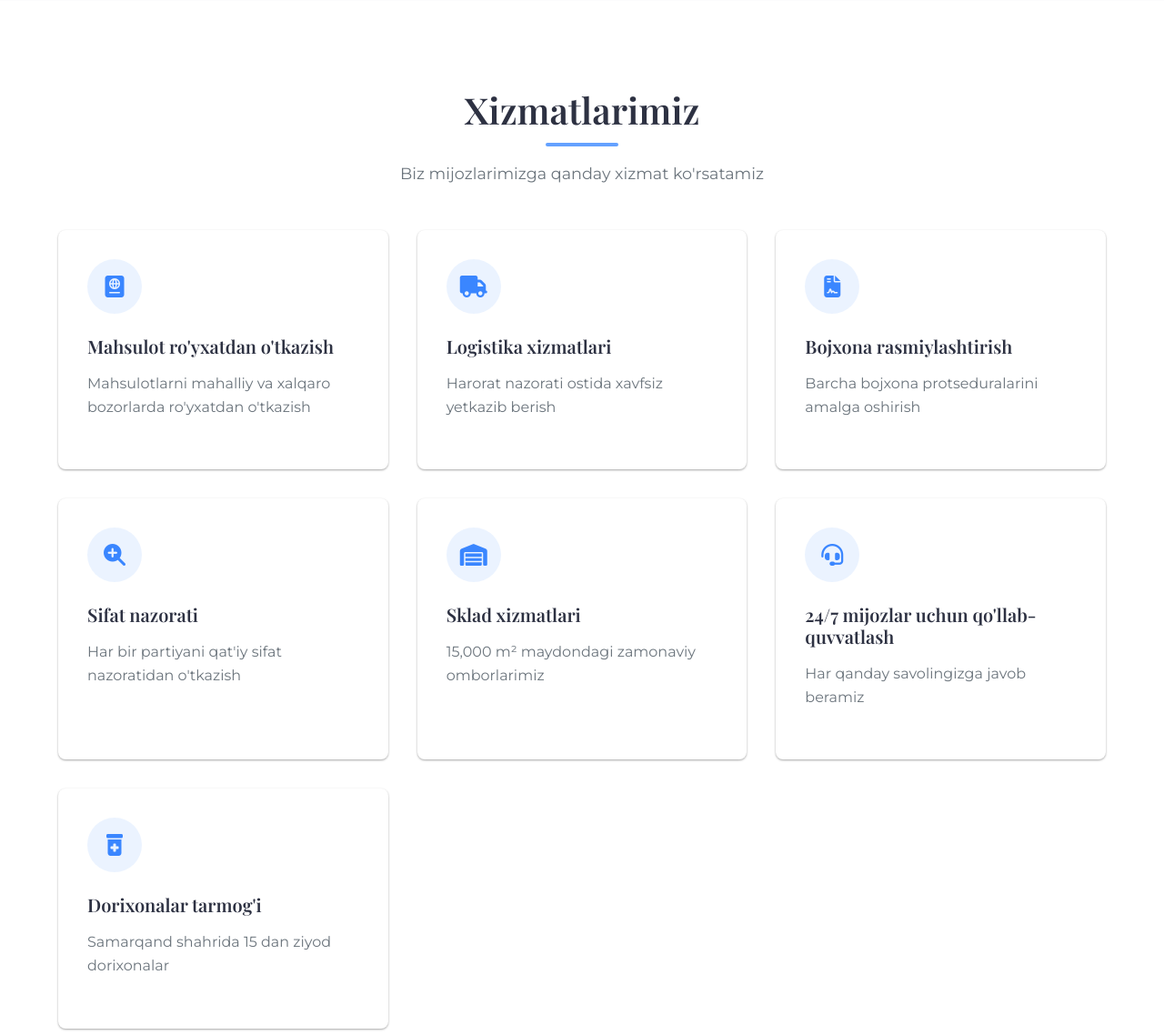
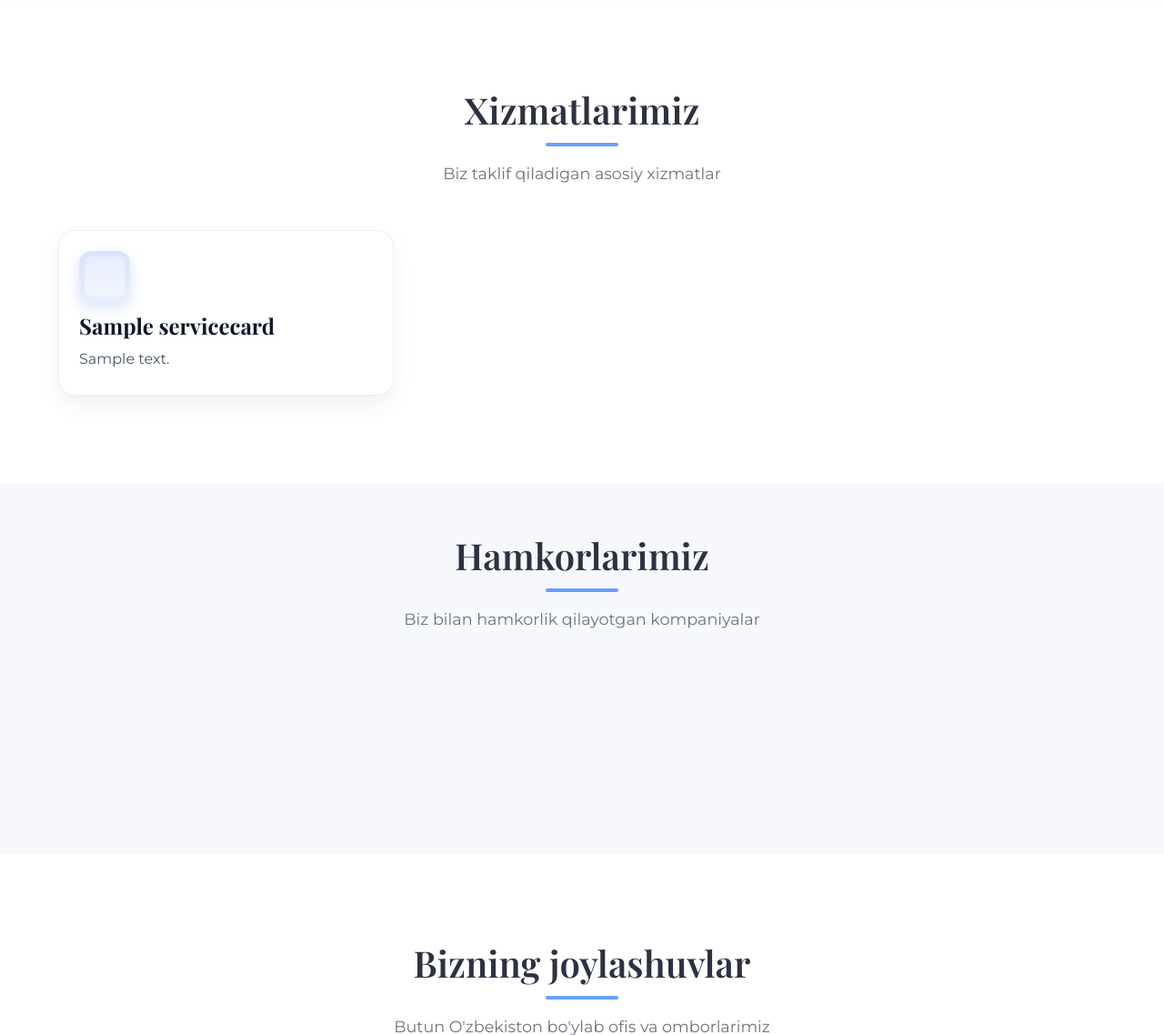
Before and after one commit to davronovuz/biotektpharm, a Django app: template templates/index.html in a window 1280 px wide. Shown: the part 2465-3603 px from the top of the page at 91% size. Run offline with Django 5.2, Linux system fonts and the light colour scheme; the template is opened without the code that fills it: values that come from a table or form of the project are taken from there, others are empty; tables that the repository leaves empty hold one stand-in row (values such as "Sample post"); grey boxes marked "Sample" are stand-in pictures; parts of the project's set-up code (start-up, migrations or seed data) failed here and were passed over.

Commit message:
sh hhasaj shas

```diff
--- a/static/css/styles.css
+++ b/static/css/styles.css
@@ -813,3 +813,124 @@ section.hero { padding: 0 !important; }
 @media (prefers-reduced-motion: reduce){
   .h-item, .h-item.in-view .h-media img{ transition:none; animation:none; }
 }
+
+
+/* ===== XIZMATLAR (venta-feel) ===== */
+.svc-grid{
+  display:grid;
+  grid-template-columns:repeat(3, 1fr);
+  gap:22px;
+}
+@media (max-width:1024px){ .svc-grid{ grid-template-columns:repeat(2,1fr); } }
+@media (max-width:640px){ .svc-grid{ grid-template-columns:1fr; } }
+
+.svc-card{
+  position:relative;
+  overflow:hidden;
+  border-radius:18px;
+  background:#fff;
+  border:1px solid #e9eef5;
+  padding:22px 22px 26px;
+  box-shadow:0 10px 24px rgba(16,24,40,.06);
+  transition:transform .22s ease, box-shadow .22s ease, border-color .22s ease;
+  will-change: transform, box-shadow;
+}
+.svc-card:hover{
+  transform: translateY(-4px);
+  box-shadow:0 18px 36px rgba(16,24,40,.10);
+  border-color: rgba(30,99,255,.25);
+}
+
+.svc-icon{
+  width:56px; height:56px; border-radius:14px;
+  display:flex; align-items:center; justify-content:center;
+  background:linear-gradient(180deg, rgba(37,99,235,.12), rgba(37,99,235,.05));
+  box-shadow:0 6px 16px rgba(37,99,235,.18), inset 0 0 0 6px rgba(37,99,235,.06);
+  color:#2563eb; margin-bottom:12px; flex-shrink:0;
+}
+.svc-icon i{ font-size:20px; }
+.svc-icon img{ width:62%; height:62%; object-fit:contain; }
+
+.svc-title{
+  font-family:'Playfair Display', serif;
+  font-weight:800; color:#0f172a;
+  font-size:clamp(18px,2.1vw,24px);
+  margin:6px 0 8px;
+}
+.svc-text{ color:#475569; line-height:1.7; margin:0; }
+
+/* watermark */
+.svc-watermark{
+  position:absolute; right:-8px; bottom:-10px; z-index:-1;
+  opacity:.08; transform: rotate(-6deg);
+  pointer-events:none; line-height:1;
+}
+.svc-watermark i{ font-size:160px; color:#0b1220; }
+.svc-watermark img{ width:200px; height:auto; filter:grayscale(100%); opacity:.12; transform:rotate(-6deg); }
+
+/* ===== HAMKORLAR (VENTA social projects uslubida) ===== */
+.partners{ background:#f7f8fb; padding:56px 0; }
+.partners-row{
+  display:grid; gap:16px; margin-bottom:16px;
+  opacity:0; transform:translateY(24px) scale(.98);
+  transition:opacity .6s ease, transform .6s cubic-bezier(.2,.7,.2,1);
+  will-change: transform, opacity;
+}
+.partners-row.in-view{ opacity:1; transform:translateY(0) scale(1); }
+
+.partners-row--xl{ grid-template-columns:repeat(4, 1fr); }
+.partners-row--md{ grid-template-columns:repeat(6, 1fr); }
+.partners-row--sm{ grid-template-columns:repeat(8, 1fr); }
+
+@media (max-width:1200px){
+  .partners-row--xl{ grid-template-columns:repeat(3,1fr); }
+  .partners-row--md{ grid-template-columns:repeat(4,1fr); }
+  .partners-row--sm{ grid-template-columns:repeat(6,1fr); }
+}
+@media (max-width:900px){
+  .partners-row--xl{ grid-template-columns:repeat(2,1fr); }
+  .partners-row--md{ grid-template-columns:repeat(3,1fr); }
+  .partners-row--sm{ grid-template-columns:repeat(4,1fr); }
+}
+@media (max-width:600px){
+  .partners-row--xl{ grid-template-columns:repeat(2,1fr); }
+  .partners-row--md{ grid-template-columns:repeat(2,1fr); }
+  .partners-row--sm{ grid-template-columns:repeat(3,1fr); }
+}
+
+.partner-card{
+  position:relative; display:flex; align-items:center; justify-content:center;
+  height:92px; border-radius:14px;
+  background:#fff; border:1px solid #e9eef5;
+  box-shadow:0 6px 18px rgba(16,24,40,.06);
+  transition: transform .25s ease, box-shadow .25s ease, border-color .25s ease, filter .25s ease;
+  overflow:hidden;
+}
+.partner-card:focus{ outline:3px solid rgba(58,134,255,.35); outline-offset:2px; }
+.partner-card:hover{
+  transform:translateY(-6px);
+  box-shadow:0 14px 30px rgba(16,24,40,.10);
+  border-color:rgba(58,134,255,.28);
+}
+.partner-logo{ width:78%; max-width:220px; display:flex; align-items:center; justify-content:center; }
+.partner-logo img{
+  max-width:100%; max-height:56px; object-fit:contain;
+  filter: grayscale(100%) contrast(1.05) brightness(.94);
+  transition: filter .25s ease, transform .25s ease;
+  transform: translateZ(0);
+}
+.partner-card:hover .partner-logo img{
+  filter:none;
+  transform:scale(1.03);
+}
+
+/* ixtiyoriy pastki note (hover’da ko‘rinadigan yengil overlay) */
+.partner-note{
+  position:absolute; left:10px; right:10px; bottom:10px;
+  background:rgba(10,16,26,.65); color:#f6f9ff;
+  font-size:12.5px; padding:6px 10px; border-radius:10px;
+  opacity:0; transform:translateY(8px);
+  transition:opacity .22s ease, transform .22s ease;
+  text-align:center;
+}
+.partner-card:hover .partner-note{ opacity:1; transform:translateY(0); }
--- a/static/js/script.js
+++ b/static/js/script.js
@@ -342,3 +342,21 @@ document.addEventListener('DOMContentLoaded', () => {
 
   rows.forEach(r=>io.observe(r));
 })();
+
+
+
+/* ===== Partners rows: reveal on scroll (VENTA-feel) ===== */
+(() => {
+  const rows = document.querySelectorAll('.partners-row');
+  if (!rows.length || !('IntersectionObserver' in window)) return;
+
+  const io = new IntersectionObserver((entries) => {
+    entries.forEach(e => {
+      if (!e.isIntersecting) return;
+      e.target.classList.add('in-view');
+      io.unobserve(e.target);
+    });
+  }, { threshold: 0.15, rootMargin: '0px 0px -10% 0px' });
+
+  rows.forEach(r => io.observe(r));
+})();
--- a/templates/index.html
+++ b/templates/index.html
@@ -208,89 +208,101 @@
 </section>
 
 
-
-
     <!-- Services Section -->
 <section class="services" id="services">
   <div class="container">
     <div class="section-header">
-                <h2 data-i18n="services_title">Xizmatlarimiz</h2>
-                <p data-i18n="services_subtitle">Biz mijozlarimizga qanday xizmat ko'rsatamiz</p>
+      <h2>Xizmatlarimiz</h2>
+      <p>Biz taklif qiladigan asosiy xizmatlar</p>
     </div>
 
-            <div class="services-grid">
-                <div class="service-card">
-                    <div class="service-icon">
-                        <i class="fas fa-passport"></i>
-                    </div>
-                    <h3 data-i18n="service1_title">Mahsulot ro'yxatdan o'tkazish</h3>
-                    <p data-i18n="service1_text">Mahsulotlarni mahalliy va xalqaro bozorlarda ro'yxatdan o'tkazish</p>
+    <div class="svc-grid">
+      {% for s in service_cards %}
+        <article class="svc-card">
+          <div class="svc-icon">
+            {% if s.icon_type == 'img' and s.icon_image %}
+              <img src="{{ s.icon_image.url }}" alt="">
+            {% else %}
+              <i class="{{ s.fa_class|default:'fa-solid fa-circle' }}"></i>
+            {% endif %}
           </div>
 
-                <div class="service-card">
-                    <div class="service-icon">
-                        <i class="fas fa-truck"></i>
-                    </div>
-                    <h3 data-i18n="service2_title">Logistika xizmatlari</h3>
-                    <p data-i18n="service2_text">Harorat nazorati ostida xavfsiz yetkazib berish</p>
-                </div>
+          <h3 class="svc-title">
+            {{ s.title_uz }}
+          </h3>
 
-                <div class="service-card">
-                    <div class="service-icon">
-                        <i class="fas fa-file-contract"></i>
-                    </div>
-                    <h3 data-i18n="service3_title">Bojxona rasmiylashtirish</h3>
-                    <p data-i18n="service3_text">Barcha bojxona protseduralarini amalga oshirish</p>
-                </div>
+          {% if s.text_uz %}
+            <p class="svc-text">{{ s.text_uz }}</p>
+          {% endif %}
 
-                <div class="service-card">
-                    <div class="service-icon">
-                        <i class="fas fa-search-plus"></i>
-                    </div>
-                    <h3 data-i18n="service4_title">Sifat nazorati</h3>
-                    <p data-i18n="service4_text">Har bir partiyani qat'iy sifat nazoratidan o'tkazish</p>
-                </div>
-
-                <div class="service-card">
-                    <div class="service-icon">
-                        <i class="fas fa-warehouse"></i>
-                    </div>
-                    <h3 data-i18n="service5_title">Sklad xizmatlari</h3>
-                    <p data-i18n="service5_text">15,000 m² maydondagi zamonaviy omborlarimiz</p>
-                </div>
-
-                <div class="service-card">
-                    <div class="service-icon">
-                        <i class="fas fa-headset"></i>
-                    </div>
-                    <h3 data-i18n="service6_title">24/7 mijozlar uchun qo'llab-quvvatlash</h3>
-                    <p data-i18n="service6_text">Har qanday savolingizga javob beramiz</p>
-                </div>
-
-                <div class="service-card">
-                    <div class="service-icon">
-                    <i class="fas fa-prescription-bottle-alt"></i>
-                    </div>
-                    <h3 data-i18n="service7_title">Dorixonalar tarmog'i</h3>
-                    <p data-i18n="service7_text">Samarqand shahrida 15 dan ziyod dorixonalar</p>
-                </div>
+          <!-- katta xira watermark (venta uslubida) -->
+          <span class="svc-watermark" aria-hidden="true">
+            {% if s.icon_type == 'img' and s.icon_image %}
+              <img src="{{ s.icon_image.url }}" alt="">
+            {% else %}
+              <i class="{{ s.fa_class|default:'fa-solid fa-circle' }}"></i>
+            {% endif %}
+          </span>
+        </article>
+      {% empty %}
+        <p class="muted">Hozircha xizmatlar kiritilmagan.</p>
+      {% endfor %}
     </div>
   </div>
 </section>
 
-    <section class="partners-banner" id="partners">
-      <div class="container partners-content">
-          <h2 data-i18n="partners_title">Hamkorlarimiz</h2>
-            <p data-i18n="partners_subtitle">Biz ishonchli farmatsevtika sheriklari bilan ishlaymiz</p>
 
-          <img
-          src="{% static 'images/LOGO_page_1.png' %}"
-          alt="Bizning hamkorlar"
-          class="partners-img"
-          loading="lazy"
-        />
+<section class="partners" id="partners">
+  <div class="container">
+    <div class="section-header">
+      <h2>Hamkorlarimiz</h2>
+      <p>Biz bilan hamkorlik qilayotgan kompaniyalar</p>
+    </div>
+
+    <!-- 1-qator (katta kartalar) -->
+    <div class="partners-row partners-row--xl">
+      {% for p in partner_cards|slice:":6" %}
+        <a class="partner-card" href="{{ p.url|default:'#' }}" {% if p.url %}target="_blank" rel="noopener"{% endif %}>
+          <div class="partner-logo">
+            <img loading="lazy" src="{{ p.logo.url }}" alt="{{ p.name_uz }}">
+          </div>
+          {% if p.note_uz %}
+            <div class="partner-note">{{ p.note_uz }}</div>
+          {% endif %}
+        </a>
+      {% endfor %}
+    </div>
+
+    <!-- 2-qator (ko‘proq kartalar, ko‘chma animatsiya) -->
+    <div class="partners-row partners-row--md">
+      {% for p in partner_cards|slice:"6:18" %}
+        <a class="partner-card" href="{{ p.url|default:'#' }}" {% if p.url %}target="_blank" rel="noopener"{% endif %}>
+          <div class="partner-logo">
+            <img loading="lazy" src="{{ p.logo.url }}" alt="{{ p.name_uz }}">
+          </div>
+          {% if p.note_uz %}
+            <div class="partner-note">{{ p.note_uz }}</div>
+          {% endif %}
+        </a>
+      {% endfor %}
+    </div>
+
+    <!-- 3-qator (qolgani) -->
+    <div class="partners-row partners-row--sm">
+      {% for p in partner_cards|slice:"18:" %}
+        <a class="partner-card" href="{{ p.url|default:'#' }}" {% if p.url %}target="_blank" rel="noopener"{% endif %}>
+          <div class="partner-logo">
+            <img loading="lazy" src="{{ p.logo.url }}" alt="{{ p.name_uz }}">
+          </div>
+          {% if p.note_uz %}
+            <div class="partner-note">{{ p.note_uz }}</div>
+          {% endif %}
+        </a>
+      {% endfor %}
+    </div>
   </div>
 </section>
+
 
 
  <section class="locations" id="locations">
```
Lines whose indentation alone changed are shown as unchanged.
